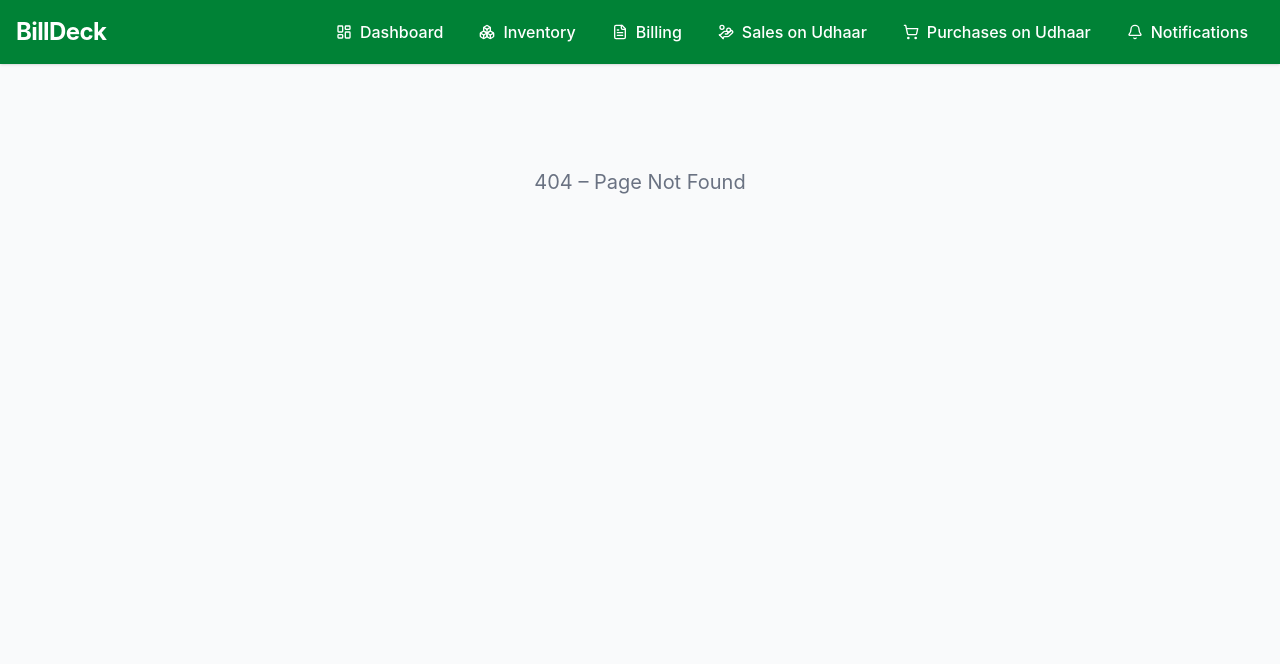
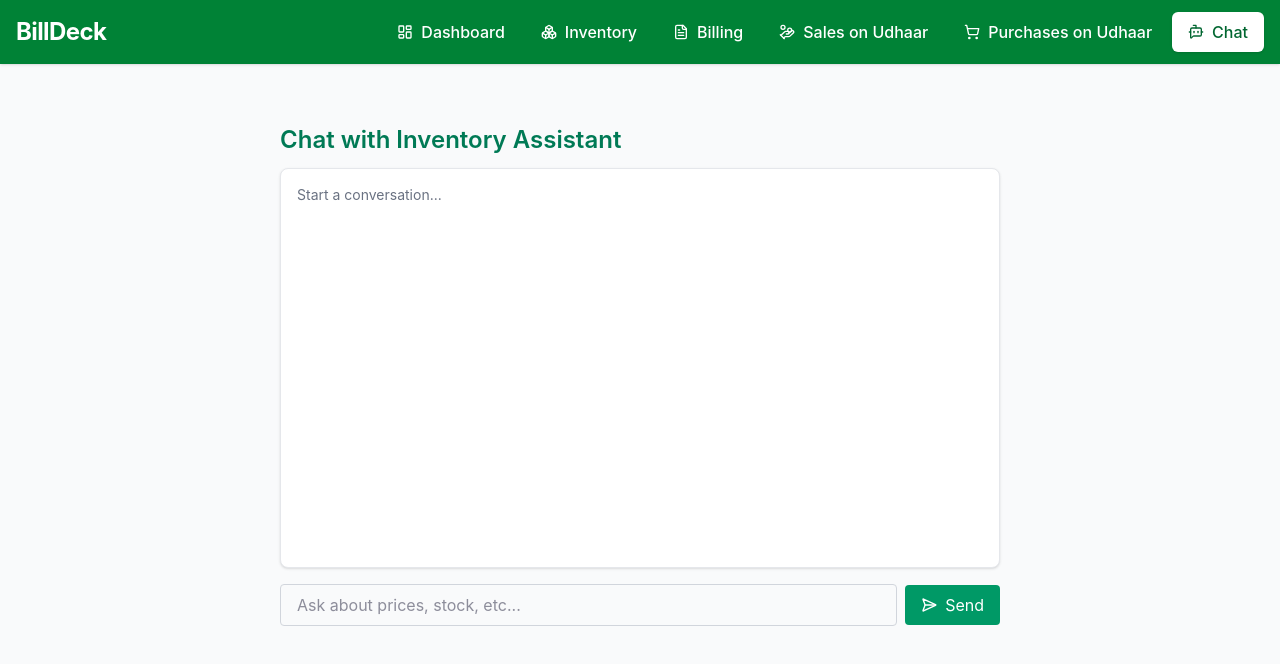
Before and after one commit to ManikSheoran/BillDeck-frontend, a React (Vite) app: page /chat in a window 1280 px wide. Before the commit this address had no page. Shown: the top 664 px of the page. Built offline with nearby package versions, Linux system fonts and the light colour scheme.

Commit message:
Add Udhar SMS notification

```diff
--- a/src/api/udhaarApi.js
+++ b/src/api/udhaarApi.js
@@ -6,3 +6,5 @@ export const getSalesUdhaar = () => axios.get(`${BASE_URL}/api/udhaar/sales/`);
 export const getPurchaseUdhaar = () => axios.get(`${BASE_URL}/api/udhaar/purchases/`);
 export const clearSalesUdhaar = (id) => axios.delete(`${BASE_URL}/api/udhaar/sales/${id}`);
 export const clearPurchaseUdhaar = (id) => axios.delete(`${BASE_URL}/api/udhaar/purchases/${id}`);
+export const sendSalesUdhaarSms = (id) => axios.post(`${BASE_URL}/api/udhaar/sales/${id}/send_sms/`);
+export const sendPurchaseUdhaarSms = (id) => axios.post(`${BASE_URL}/api/udhaar/purchases/${id}/send_sms/`);
--- a/src/components/Navbar.jsx
+++ b/src/components/Navbar.jsx
@@ -6,8 +6,8 @@ import {
   FileText,
   HandCoins,
   ShoppingCart,
-  Bell,
   Menu,
+  BotMessageSquare ,
   X,
 } from "lucide-react";
 
@@ -17,7 +17,7 @@ const navLinks = [
   { to: "/billing", label: "Billing", icon: FileText },
   { to: "/udhaar/sales", label: "Sales on Udhaar", icon: HandCoins },
   { to: "/udhaar/purchases", label: "Purchases on Udhaar", icon: ShoppingCart },
-  { to: "/notifications", label: "Notifications", icon: Bell },
+  { to: "/chat", label: "Chat", icon: BotMessageSquare  },
 ];
 
 export default function Navbar() {
--- /dev/null
+++ b/src/features/Chat/Chat.jsx
@@ -0,0 +1,97 @@
+import { useState } from "react";
+import axios from "axios";
+import { motion } from "framer-motion";
+import { SendHorizonal, Loader2 } from "lucide-react";
+
+export default function Chat() {
+  const [prompt, setPrompt] = useState("");
+  const [response, setResponse] = useState(null);
+  const [loading, setLoading] = useState(false);
+  const [history, setHistory] = useState([]);
+
+  const handleSubmit = async (e) => {
+    e.preventDefault();
+    if (!prompt.trim()) return;
+
+    setLoading(true);
+    setResponse(null);
+
+    const userMessage = prompt;
+    setHistory((prev) => [...prev, { sender: "user", text: userMessage }]);
+    setPrompt("");
+
+    try {
+      const res = await axios.post("http://localhost:8000/api/ai/sql/", {
+        prompt: userMessage,
+      });
+      const serverResponse = res.data.response || "No response received.";
+      setResponse(serverResponse);
+      setHistory((prev) => [...prev, { sender: "bot", text: serverResponse }]);
+    } catch (error) {
+      console.error("Error:", error);
+      const errorMsg = "Something went wrong. Please try again.";
+      setResponse(errorMsg);
+      setHistory((prev) => [...prev, { sender: "bot", text: errorMsg }]);
+    } finally {
+      setLoading(false);
+    }
+  };
+
+  return (
+    <div className="max-w-3xl mx-auto p-4 sm:p-6">
+      <motion.h2
+        className="text-2xl font-bold text-emerald-700 mb-6"
+        initial={{ opacity: 0, y: -10 }}
+        animate={{ opacity: 1, y: 0 }}
+        transition={{ duration: 0.4 }}
+      >
+        Chat with Inventory Assistant
+      </motion.h2>
+
+      <div className="bg-white border border-gray-200 rounded-lg shadow p-4 h-[400px] overflow-y-auto space-y-3 mb-4">
+        {history.length === 0 ? (
+          <p className="text-gray-500 text-sm">Start a conversation...</p>
+        ) : (
+          history.map((msg, idx) => (
+            <motion.div
+              key={idx}
+              initial={{ opacity: 0, x: msg.sender === "user" ? 50 : -50 }}
+              animate={{ opacity: 1, x: 0 }}
+              transition={{ duration: 0.2 }}
+              className={`p-3 rounded max-w-[75%] ${
+                msg.sender === "user"
+                  ? "ml-auto bg-emerald-100 text-right text-emerald-800"
+                  : "mr-auto bg-gray-100 text-left text-gray-800"
+              }`}
+            >
+              {msg.text}
+            </motion.div>
+          ))
+        )}
+      </div>
+
+      <form onSubmit={handleSubmit} className="flex items-center gap-2">
+        <input
+          type="text"
+          placeholder="Ask about prices, stock, etc..."
+          value={prompt}
+          onChange={(e) => setPrompt(e.target.value)}
+          className="flex-grow border border-gray-300 rounded px-4 py-2 focus:outline-none focus:ring-2 focus:ring-emerald-300"
+        />
+        <button
+          type="submit"
+          disabled={loading}
+          className="bg-emerald-600 hover:bg-emerald-700 text-white px-4 py-2 rounded flex items-center gap-2 disabled:opacity-50"
+        >
+          {loading ? (
+            <Loader2 className="w-4 h-4 animate-spin" />
+          ) : (
+            <>
+              <SendHorizonal className="w-4 h-4" /> Send
+            </>
+          )}
+        </button>
+      </form>
+    </div>
+  );
+}
--- a/src/features/Notifications/NotificationList.jsx
+++ /dev/null
@@ -1,48 +0,0 @@
-import { useEffect, useState } from "react";
-import { getUdhaarNotifications } from "../../api/notificationApi";
-import { BellIcon } from "lucide-react";
-
-export default function NotificationList() {
-  const [notifications, setNotifications] = useState([]);
-
-  const fetchNotifications = async () => {
-    try {
-      const response = await getUdhaarNotifications();
-      setNotifications(response.data);
-    } catch (error) {
-      console.error("Failed to load notifications:", error);
-    }
-  };
-
-  useEffect(() => {
-    fetchNotifications();
-  }, []);
-
-  return (
-    <div className="p-6 max-w-3xl mx-auto">
-      <h2 className="text-2xl font-bold text-emerald-700 mb-6 flex items-center gap-2">
-        <BellIcon className="w-6 h-6 text-emerald-600" />
-        Udhaar Due Notifications
-      </h2>
-
-      {notifications.length === 0 ? (
-        <div className="flex flex-col items-center justify-center bg-emerald-50 border border-dashed border-emerald-200 rounded-xl p-6 text-emerald-500 text-sm shadow-sm">
-          <BellIcon className="w-8 h-8 mb-2 text-emerald-300" />
-          No pending notifications.
-        </div>
-      ) : (
-        <ul className="space-y-4">
-          {notifications.map((note, index) => (
-            <li
-              key={index}
-              className="flex items-start gap-3 bg-emerald-50 border border-emerald-200 p-4 rounded-lg shadow-sm text-emerald-900"
-            >
-              <BellIcon className="w-5 h-5 mt-1 flex-shrink-0 text-emerald-600" />
-              <p className="text-sm leading-relaxed">{note.message}</p>
-            </li>
-          ))}
-        </ul>
-      )}
-    </div>
-  );
-}
--- a/src/features/Udhaar/ViewPurchaseUdhaar.jsx
+++ b/src/features/Udhaar/ViewPurchaseUdhaar.jsx
@@ -1,7 +1,11 @@
 import { useEffect, useState } from "react";
-import { getPurchaseUdhaar, clearPurchaseUdhaar } from "../../api/udhaarApi";
+import {
+  getPurchaseUdhaar,
+  clearPurchaseUdhaar,
+  sendPurchaseUdhaarSms,
+} from "../../api/udhaarApi";
 import { Link } from "react-router-dom";
-import { CheckCircle2 } from "lucide-react";
+import { CheckCircle2, Bell } from "lucide-react";
 import { motion } from "framer-motion";
 
 export default function ViewPurchaseUdhaar() {
@@ -22,6 +26,16 @@ export default function ViewPurchaseUdhaar() {
       fetchUdhaar();
     } catch (error) {
       console.error("Failed to clear purchase udhaar:", error);
+    }
+  };
+
+  const handleSendSms = async (udhar_id) => {
+    try {
+      await sendPurchaseUdhaarSms(udhar_id);
+      alert("SMS sent successfully!");
+    } catch (error) {
+      console.error("Failed to send SMS:", error);
+      alert("Failed to send SMS");
     }
   };
 
@@ -82,12 +96,18 @@ export default function ViewPurchaseUdhaar() {
                 </div>
               </div>
 
-              <div className="mt-4">
+              <div className="mt-4 grid grid-cols-2 gap-2">
                 <button
                   onClick={() => handleClear(entry.udhar_id)}
                   className="w-full bg-emerald-600 hover:bg-emerald-700 text-white py-2 rounded-md flex items-center justify-center gap-2 transition"
                 >
                   <CheckCircle2 size={18} /> Clear Udhaar
+                </button>
+                <button
+                  onClick={() => handleSendSms(entry.udhar_id)}
+                  className="w-full bg-yellow-500 hover:bg-yellow-600 text-white py-2 rounded-md flex items-center justify-center gap-2 transition"
+                >
+                  <Bell size={18} /> Send SMS
                 </button>
               </div>
             </motion.div>
--- a/src/features/Udhaar/ViewSalesUdhaar.jsx
+++ b/src/features/Udhaar/ViewSalesUdhaar.jsx
@@ -1,7 +1,7 @@
 import { useEffect, useState } from "react";
-import { getSalesUdhaar, clearSalesUdhaar } from "../../api/udhaarApi";
+import { getSalesUdhaar, clearSalesUdhaar, sendSalesUdhaarSms } from "../../api/udhaarApi";
 import { Link } from "react-router-dom";
-import { CheckCircle2 } from "lucide-react";
+import { CheckCircle2, Bell } from "lucide-react";
 import { motion } from "framer-motion";
 
 export default function ViewSalesUdhaar() {
@@ -22,6 +22,16 @@ export default function ViewSalesUdhaar() {
       fetchUdhaar();
     } catch (error) {
       console.error("Failed to clear sales udhaar:", error);
+    }
+  };
+
+  const handleSendSms = async (udhar_id) => {
+    try {
+      await sendSalesUdhaarSms(udhar_id);
+      alert("SMS sent successfully!");
+    } catch (error) {
+      console.error("Failed to send SMS:", error);
+      alert("Failed to send SMS");
     }
   };
 
@@ -82,12 +92,18 @@ export default function ViewSalesUdhaar() {
                 </div>
               </div>
 
-              <div className="mt-4">
+              <div className="mt-4 grid grid-cols-2 gap-2">
                 <button
                   onClick={() => handleClear(entry.udhar_id)}
                   className="w-full bg-emerald-600 hover:bg-emerald-700 text-white py-2 rounded-md flex items-center justify-center gap-2 transition"
                 >
                   <CheckCircle2 size={18} /> Clear Udhaar
+                </button>
+                <button
+                  onClick={() => handleSendSms(entry.udhar_id)}
+                  className="w-full bg-yellow-500 hover:bg-yellow-600 text-white py-2 rounded-md flex items-center justify-center gap-2 transition"
+                >
+                  <Bell size={18} /> Send SMS
                 </button>
               </div>
             </motion.div>
--- a/src/routes/AppRoutes.jsx
+++ b/src/routes/AppRoutes.jsx
@@ -17,9 +17,9 @@ const ViewSalesUdhaar = lazy(() =>
 const ViewPurchaseUdhaar = lazy(() =>
   import("../features/Udhaar/ViewPurchaseUdhaar")
 );
-const NotificationList = lazy(() =>
-  import("../features/Notifications/NotificationList")
-);
+
+const Chat = lazy(() => import("../features/Chat/Chat"));
+
 const SaleDetails = lazy(() => import("../pages/SaleDetails"));
 const PurchaseDetails = lazy(() => import("../pages/PurchaseDetails"));
 const Dashboard = lazy(() => import("../pages/Dashboard"));
@@ -53,12 +53,12 @@ export default function AppRoutes() {
                 path="/udhaar/purchases"
                 element={<ViewPurchaseUdhaar />}
               />
-              <Route path="/notifications" element={<NotificationList />} />
               <Route path="/sale/:saleId" element={<SaleDetails />} />
               <Route
                 path="/purchase/:purchaseId"
                 element={<PurchaseDetails />}
               />
+              <Route path="/chat" element={<Chat />} />
               <Route path="*" element={<NotFound />} />
             </Routes>
           </Suspense>
```
